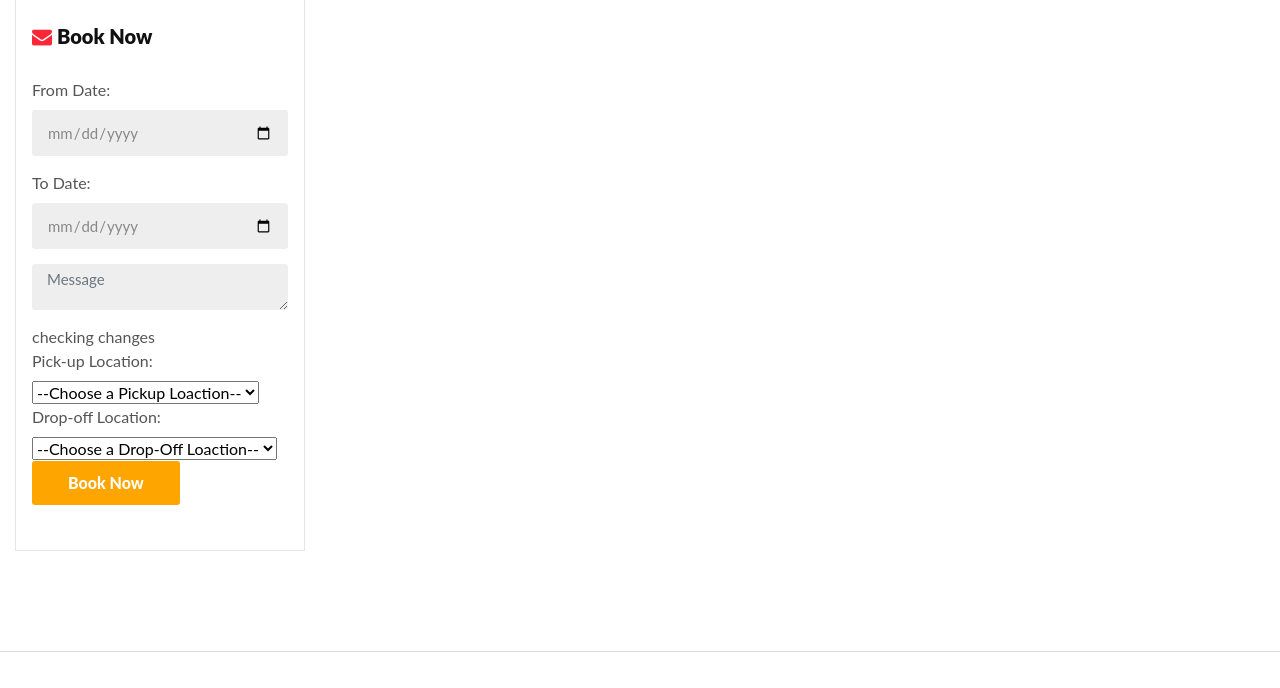
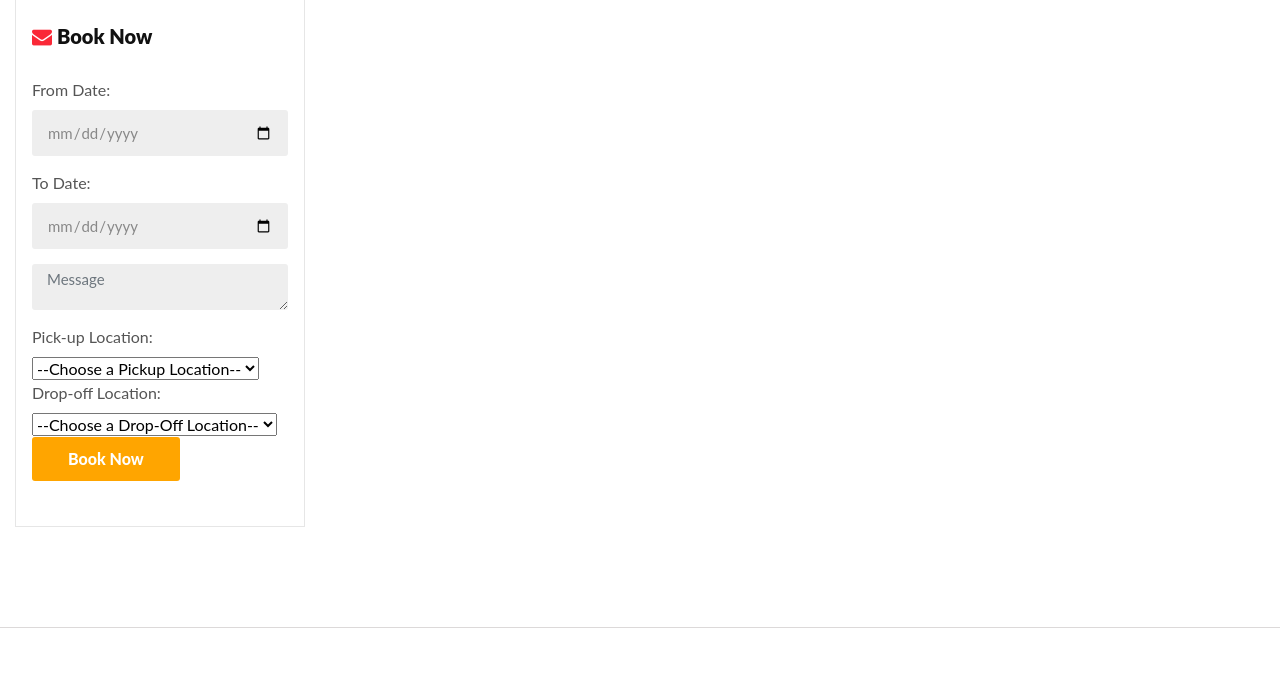
Before and after one commit to rheyavlan/wowcar, a PHP site: page /car_details.php?vhid=1 in a window 1280 px wide. Shown: the part 653-1341 px from the top of the page. Run offline with PHP 8.4, Linux system fonts and the light colour scheme; the visitor is signed in with stand-in values (Sample User, id 1); data that the repository does not hold is empty.

Commit message:
Update car_details.php

```diff
--- a/carrental/car_details.php
+++ b/carrental/car_details.php
@@ -359,18 +359,17 @@ if(isset($_POST['submit']))
                 <div class="form-group">
                   <textarea rows="4" class="form-control" name="message" placeholder="Message" required></textarea>
                 </div>
-                <para> checking changes </para>
                 <div class="form-group">
                   <label for="pickup">Pick-up Location:</label>
                   <select name="pickup" id="pickup">
-                    <option value="">--Choose a Pickup Loaction--</option>
+                    <option value="">--Choose a Pickup Location--</option>
                     <option value="NYC">New York City, New York</option>
                     <option value="BUF">Buffalo, New York</option>
                     <option value="LA">Los Angeles, Claifornia</option>
                     <option value="CHI">Chicago, Illinois</option>
                     <option value="HOU">Houston, Texas</option>
-                    <option value="SND">San Diego, Californai</option>
-                    <option value="CMB">Columbus Ohio</option>
+                    <option value="SND">San Diego, California</option>
+                    <option value="CMB">Columbus, Ohio</option>
                     <option value="STL">Seattle, Washington</option>
                     <option value="BST">Boston, Massachusettes</option>
                     <option value="JRS">Jersey City, New Jersey</option>
@@ -378,7 +377,7 @@ if(isset($_POST['submit']))
                   <div class="form-group">
                   <label for="pickup">Drop-off Location:</label>
                   <select name="dropoff" id="dropoff">
-                    <option value="">--Choose a Drop-Off Loaction--</option>
+                    <option value="">--Choose a Drop-Off Location--</option>
                     <option value="NYC">New York City, New York</option>
                     <option value="BUF">Buffalo, New York</option>
                     <option value="LA">Los Angeles, Claifornia</option>
```
